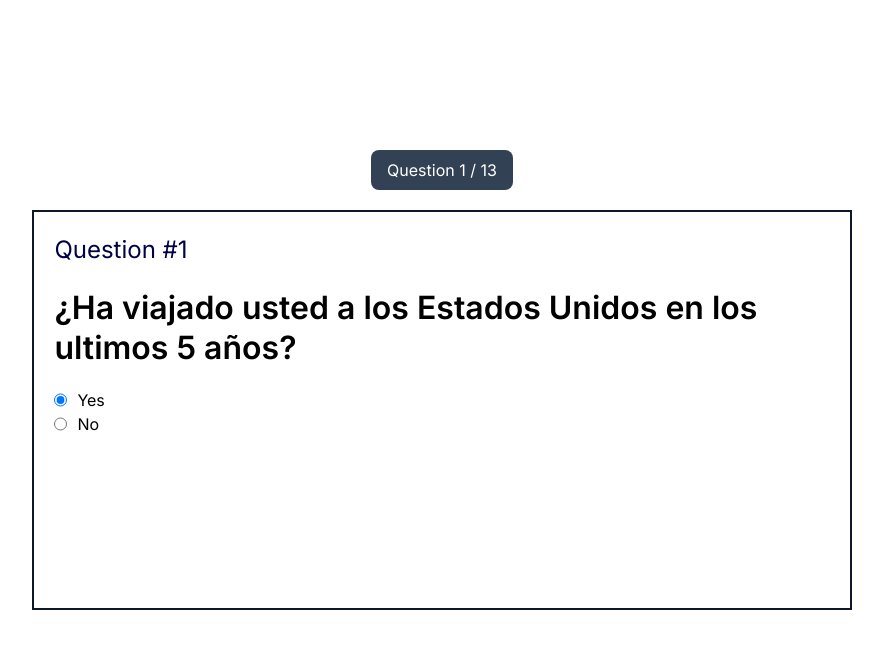
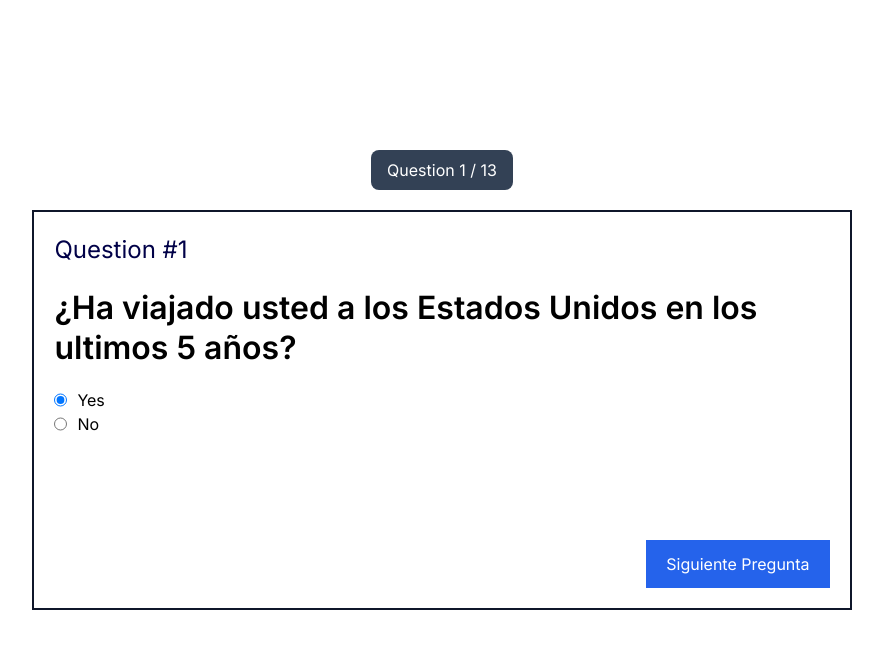
Before and after one commit to pedrouzcategui/us_visa_evaluation, a Next.js app: page / in a window 1280 px wide. Shown: the top 648 px of the page, without its empty margins (198-1081 px from the left). Built offline with nearby package versions, Linux system fonts and the light colour scheme.

Commit message:
Implemented Prisma Models

```diff
--- /dev/null
+++ b/src/components/Grid/Grid.tsx
@@ -0,0 +1,48 @@
+type GridProps = React.HTMLAttributes<HTMLDivElement> & {
+    numberOfColumns: number;
+    numberOfRows?: number;
+    children: React.ReactNode;
+}
+
+type ColumnProps = React.HTMLAttributes<HTMLDivElement> & {
+    children: React.ReactNode;
+}
+
+export default function Grid({ numberOfColumns, numberOfRows = 1, children, ...props }: GridProps) {
+    let grid_cols = getGridColsString(numberOfColumns);
+    return (
+        <div className={`${props.className ?? ""} grid ${grid_cols} grid-rows-${numberOfRows} gap-8`}>
+            {children}
+        </div>
+    )
+}
+
+function Column({ children, ...props }: ColumnProps) {
+    return (
+        <div className={`col ${props.className ?? ''}`}>
+            {children}
+        </div>
+    )
+}
+
+function getGridColsString(n: number) {
+    switch (n) {
+        case 1:
+            return 'grid-cols-1'
+        case 2:
+            return 'md:grid-cols-1 lg:grid-cols-2'
+        case 3:
+            return 'md:grid-cols-1 lg:grid-cols-3'
+        case 4:
+            return 'md:grid-cols-2 lg:grid-cols-4'
+        case 5:
+            return 'lg:grid-cols-5'
+        case 6:
+            return 'md:grid-cols-3 lg:grid-cols-6'
+        default:
+            return 'grid-cols-1'
+    }
+
+}
+
+Grid.Column = Column;
--- a/src/components/QuestionCard/QuestionCard.tsx
+++ b/src/components/QuestionCard/QuestionCard.tsx
@@ -5,7 +5,7 @@ import { YesNo } from "..";
 import { useContext, useState } from "react";
 import { QuizContext } from "@/contexts/QuizContext";
 import Button from "../Button/Button";
-// import Grid from '@/components';
+import Grid from '@/components/Grid/Grid';
 
 type QuestionTypeExtended = IQuestion & {
     isFinal: boolean;
@@ -64,7 +64,8 @@ export default function QuestionCard({
                     setSelectedIndex={setSelectedIndex}
                 />
             </div>
-            {/* <Grid>
+            <Grid numberOfColumns={2}>
+                <Grid.Column>
                     <Button
                         variant="primary"
                         isVisible={index != 1 && !isEdit}
@@ -72,6 +73,8 @@ export default function QuestionCard({
                     >
                         Pregunta Anterior
                     </Button>
+                </Grid.Column>
+                <Grid.Column className="text-right">
                     <Button
                         variant="secondary"
                         disabled={isFinal}
@@ -87,7 +90,8 @@ export default function QuestionCard({
                     >
                         Revisar Respuestas
                     </Button>
-            </Grid> */}
+                </Grid.Column>
+            </Grid>
         </div>
     );
 }
```
Also changed, not shown: 1 other file (tests, documents, lock files or other folders). Lines whose indentation alone changed are shown as unchanged.
